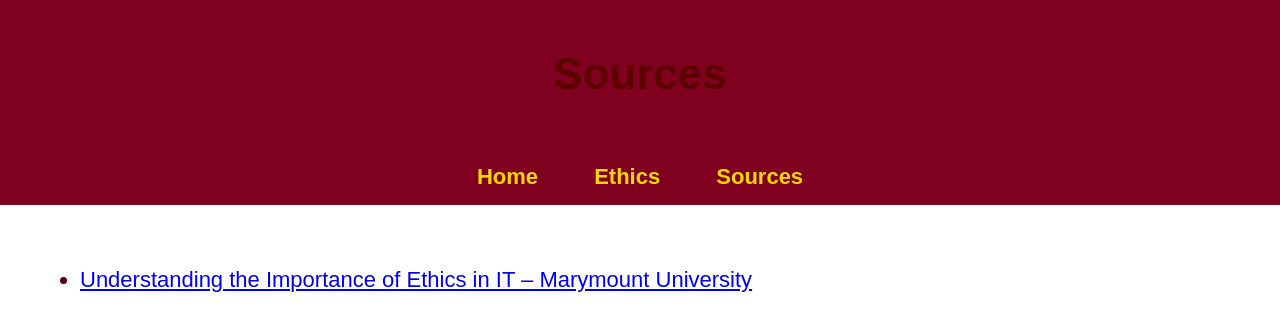
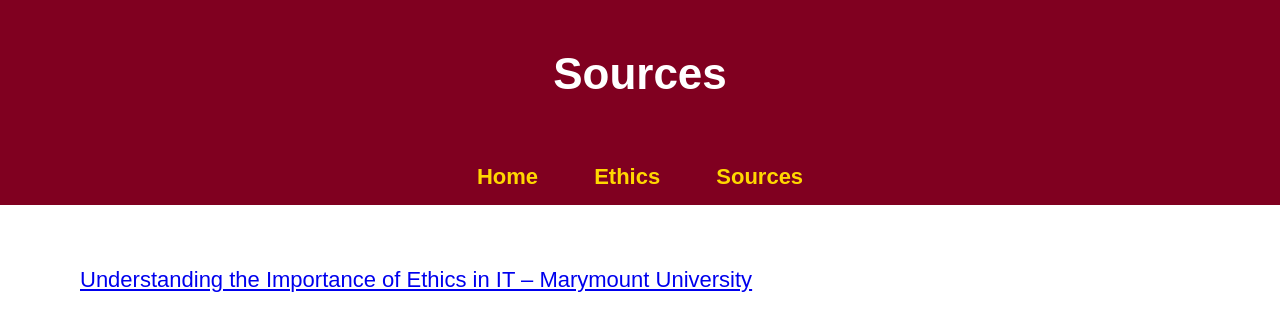
Before and after one commit to Brajal1/BrandonJal, a plain HTML site: page sources.html in a window 1280 px wide. Drawn offline with Linux system fonts and the light colour scheme.

Commit message:
Update sources.html

```diff
--- a/sources.html
+++ b/sources.html
@@ -5,7 +5,7 @@
   <style>
     body {
       background-color: white;
-      color: #5c0000;
+      color: #FFFFFF;
       font-family: Arial, sans-serif;
       font-size: 22px;
       margin: 0;
```
